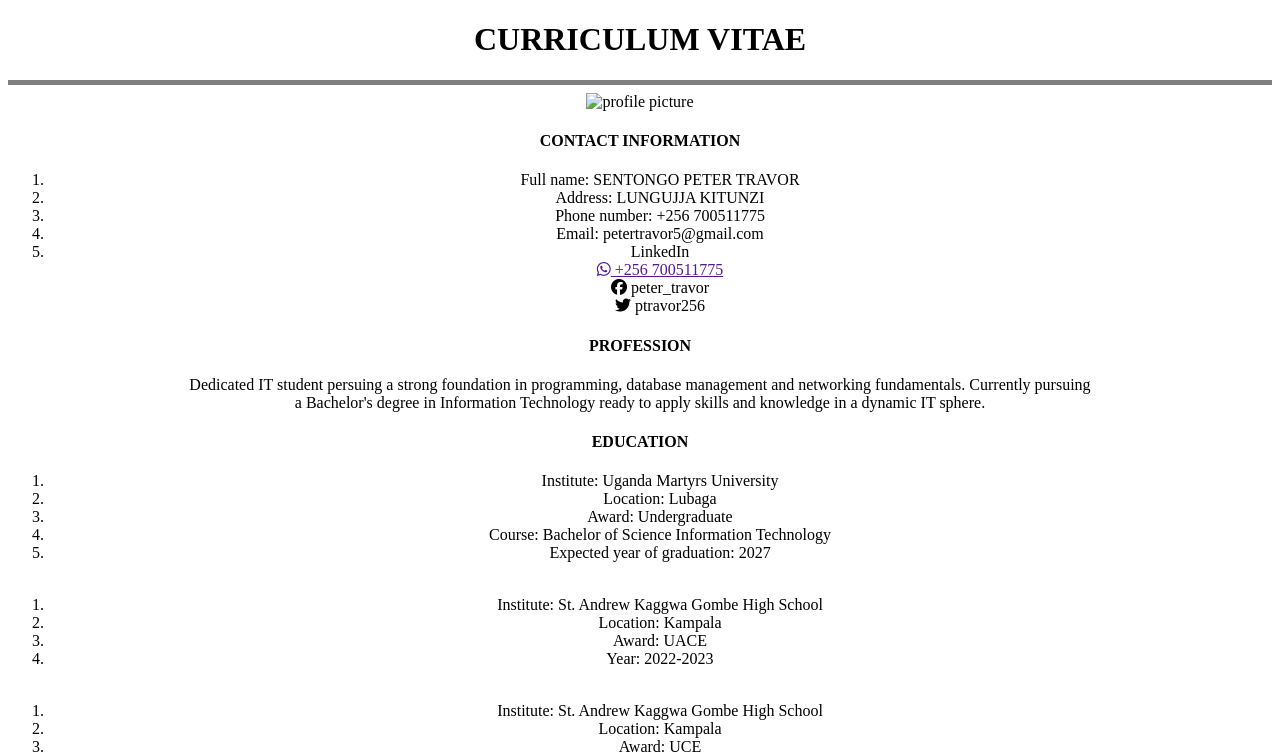
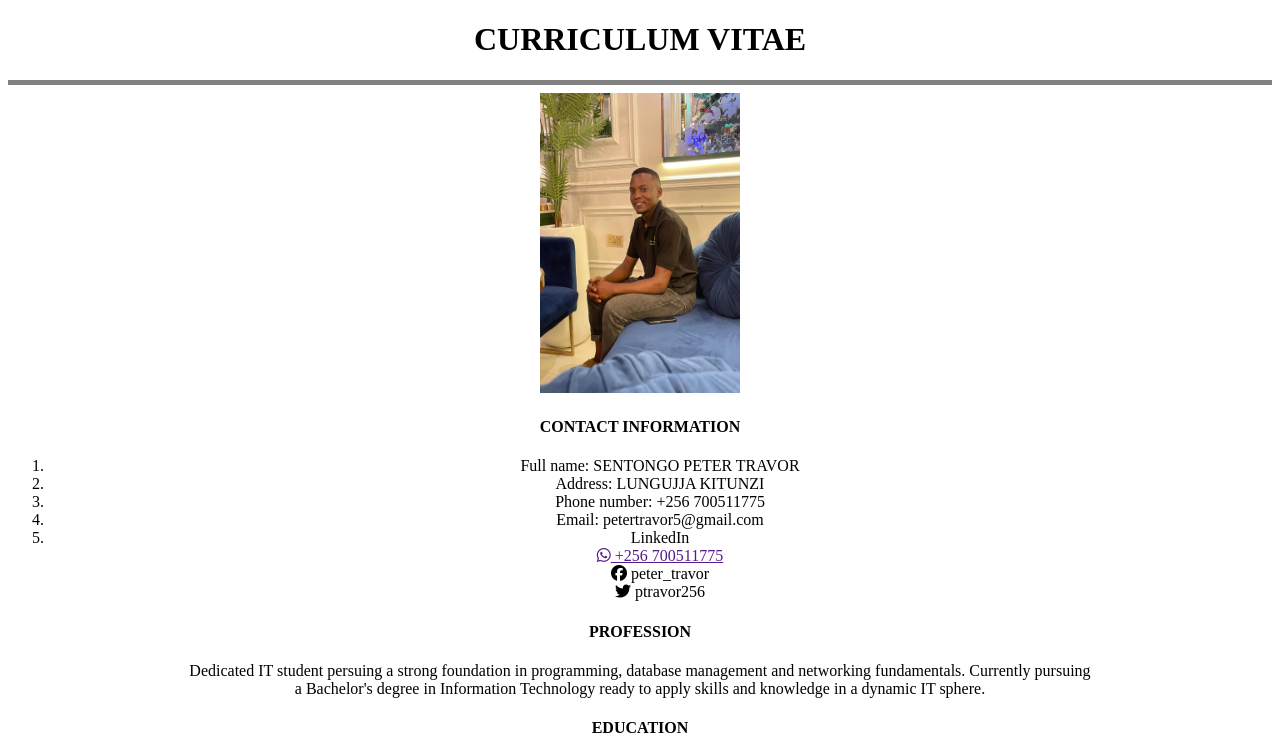
Before and after one commit to predatorOn/sentongopt001, a plain HTML site: page project1/index.html in a window 1280 px wide. Shown: the top 753 px of the page. Drawn offline with Linux system fonts and the light colour scheme.

Commit message:
last update

```diff
--- a/project1/index.html
+++ b/project1/index.html
@@ -9,7 +9,7 @@
 <h1><center><b>CURRICULUM VITAE</b></center></h1>
 <hr color="grey" size="5" length="2%" />
 <body><center>
-    <img src="travor_img.png" alt="profile picture" width="200" height="300">
+    <img src="travor_img.jpg" alt="profile picture" width="200" height="300">
     <h4>CONTACT INFORMATION </h4>
     <ol>
     <li>Full name: SENTONGO PETER TRAVOR</li>
```
